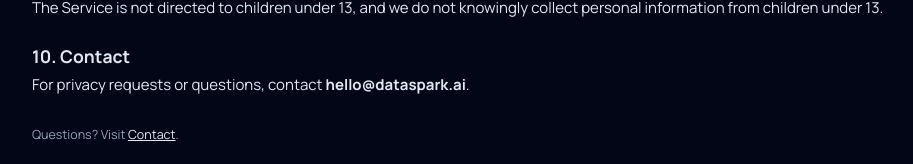
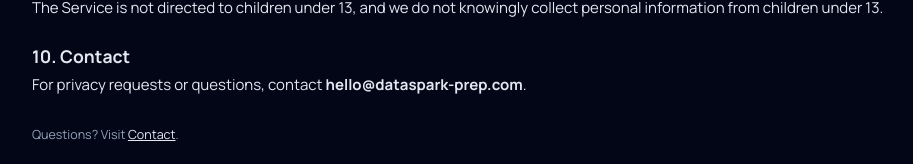
Before and after one commit to AbdulBasith29/Dataspark, a React (Vite) app: page /privacy in a window 1280 px wide. Shown: the part 1262-1426 px from the top of the page, without its empty margins (182-1095 px from the left). Built offline with nearby package versions, Linux system fonts and the light colour scheme.

Commit message:
Update contact email and domain to dataspark-prep.com

```diff
--- a/src/pages/ContactPage.jsx
+++ b/src/pages/ContactPage.jsx
@@ -13,7 +13,7 @@ const P = {
   inputBg: "rgba(6,8,20,0.85)",
 };
 
-const CONTACT_EMAIL = "hello@dataspark.ai";
+const CONTACT_EMAIL = "hello@dataspark-prep.com";
 
 function inputStyle(focusError) {
   return {
@@ -186,7 +186,7 @@ export default function ContactPage() {
       >
         <div style={{ fontSize: 12, fontWeight: 700, color: P.t2, marginBottom: 8 }}>Domain email forwarding (for you as the owner)</div>
         <p style={{ fontSize: 12.5, color: P.t3, lineHeight: 1.65 }}>
-          Incoming mail to <strong style={{ color: P.t2 }}>{CONTACT_EMAIL}</strong> is not configured by this website. Set it up where <strong style={{ color: P.t2 }}>dataspark.ai</strong> DNS and email are managed (for example Cloudflare Email Routing, Google Workspace, or your registrar), and forward to the inbox where you want to read messages — for example your Gmail account. See{" "}
+          Incoming mail to <strong style={{ color: P.t2 }}>{CONTACT_EMAIL}</strong> is not configured by this website. Set it up where <strong style={{ color: P.t2 }}>dataspark-prep.com</strong> DNS and email are managed (for example Cloudflare Email Routing, Google Workspace, or your registrar), and forward to the inbox where you want to read messages — for example your Gmail account. See{" "}
           <code style={{ fontFamily: "var(--mono)", fontSize: 11, color: P.t2 }}>docs/EMAIL-FORWARDING.md</code> in the repository for steps.
         </p>
       </div>
--- a/src/pages/PrivacyPage.jsx
+++ b/src/pages/PrivacyPage.jsx
@@ -68,7 +68,7 @@ export default function PrivacyPage() {
 
       <h3 style={{ marginTop: 20 }}>10. Contact</h3>
       <p>
-        For privacy requests or questions, contact <strong>hello@dataspark.ai</strong>.
+        For privacy requests or questions, contact <strong>hello@dataspark-prep.com</strong>.
       </p>
     </PageShell>
   );
--- a/src/pages/TermsPage.jsx
+++ b/src/pages/TermsPage.jsx
@@ -72,7 +72,7 @@ export default function TermsPage() {
 
       <h3 style={{ marginTop: 20 }}>10. Contact</h3>
       <p>
-        For questions about these Terms, contact <strong>hello@dataspark.ai</strong>.
+        For questions about these Terms, contact <strong>hello@dataspark-prep.com</strong>.
       </p>
     </PageShell>
   );
```
Also changed, not shown: 1 other file (tests, documents, lock files or other folders).
